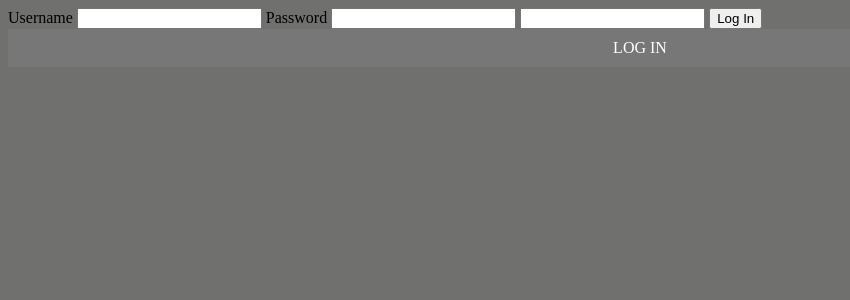
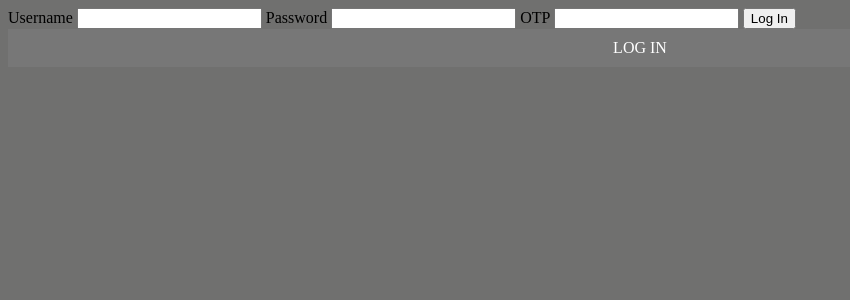
Before and after one commit to hunterkepley/nothing-to-see-here, a Python web app: template Templates/login.html in a window 1280 px wide. Shown: the top 300 px of the page, without its empty margins (0-850 px from the left). Run offline with Jinja, Linux system fonts and the light colour scheme; the template is opened without the code that fills it, so the values that code supplies are empty.

```diff
--- a/Templates/login.html
+++ b/Templates/login.html
@@ -14,14 +14,17 @@
 
 <body>
 
+	<div>
 		<form action="/otp" method="POST">
 			<label name="username"> Username </label>
 			<input name="username" type="text/html"/>
 			<label name="password"> Password </label>
 			<input name="password" type="password"/>
+			<label name="OTP"> OTP </label>
 			<input name="OTP" type="number" min="1"/>
 			<input type="submit" value="Log In">
 		</form>
+	</div>
 
         <footer>LOG IN</footer>
 
```
Also changed, not shown: main.py (+7 -0 lines), README.md. Lines whose indentation alone changed are shown as unchanged.
